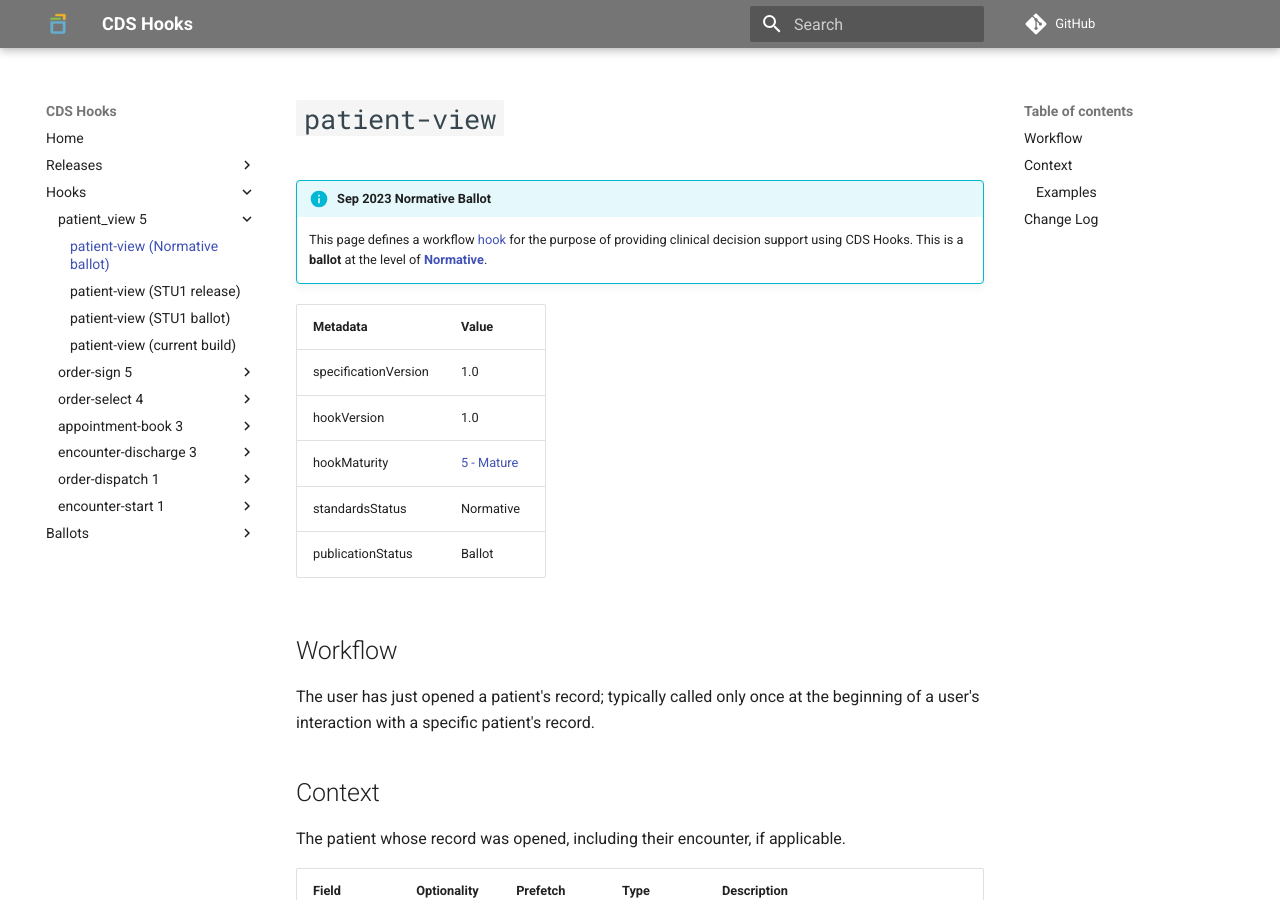
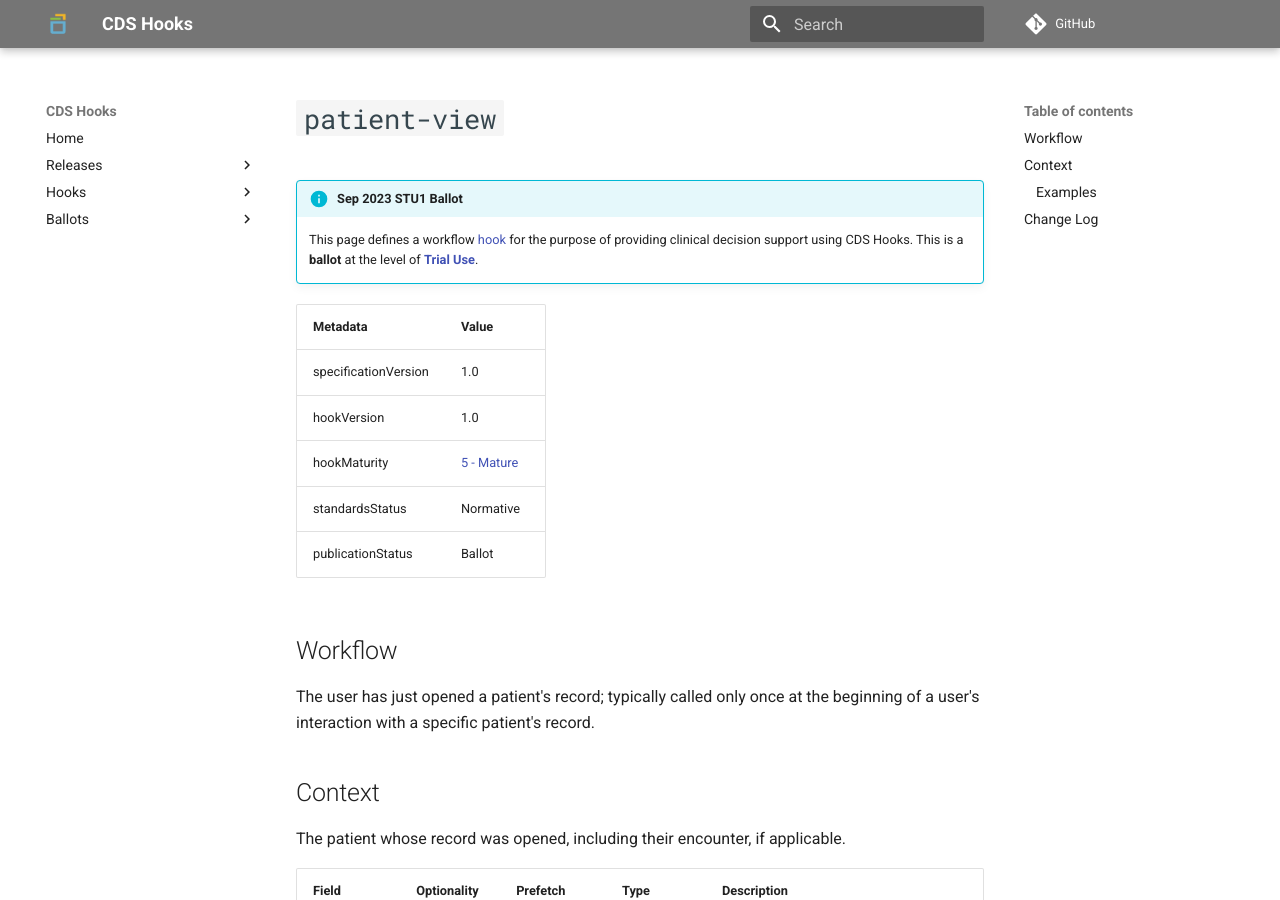
Before and after one commit to HL7/cds-hooks-hl7-site, an MkDocs documentation site: the page built from docs/hooks/patient-view/2023SepSTU1Ballot/patient-view.md, in a window 1280 px wide and 900 px high. Built offline with MkDocs 1.6.1 and Material for MkDocs 9.7.7, drawn with Linux system fonts in a browser that asks for light colours; comment, search, counter and statistics services are not loaded.

Commit message:
Updated patient view ballot status to trial use, not normative

```diff
--- a/docs/ballots/2023Sep/index.md
+++ b/docs/ballots/2023Sep/index.md
@@ -8,7 +8,7 @@
 
 The September 2023 ballot period is open from August 4th, 2023 through September 4th, 2023. The September 2023 ballot includes the library of CDS Hooks, most of which have never before been balloted. Specifically:
 
-* [`patient-view` ballot at Normative](/hooks/patient-view/2023SepNormativeBallot/patient-view/), previously at maturity level 5 - Mature.
+* [`patient-view` ballot at Trial Use, maturity level 5](/hooks/patient-view/2023SepSTU1Ballot/patient-view/), previously at maturity level 5 - Mature.
 * [`order-sign` initial ballot at Trial Use, maturity level 5](/hooks/order-sign/2023SepSTU1Ballot/order-sign/)
 * [`order-select` intial ballot at Trial Use, maturity level 4](/hooks/order-select/2023SepSTU1Ballot/order-select/)
 * [`appointment-book` intitial ballot at Trial Use, maturity level 3](/hooks/appointment-book/2023SepSTU1Ballot/appointment-book/)
--- a/docs/hooks/patient-view/2023SepNormativeBallot/patient-view.md
+++ b/docs/hooks/patient-view/2023SepSTU1Ballot/patient-view.md
@@ -1,7 +1,7 @@
 # `patient-view`
 
-!!! info "Sep 2023 Normative Ballot"
-    This page defines a workflow [hook](../../specification/current/#hooks) for the purpose of providing clinical decision support using CDS Hooks. This is a **ballot** at the level of **[Normative](http://hl7.org/fhir/versions.html#std-processs)**.
+!!! info "Sep 2023 STU1 Ballot"
+    This page defines a workflow [hook](../../specification/current/#hooks) for the purpose of providing clinical decision support using CDS Hooks. This is a **ballot** at the level of **[Trial Use](http://hl7.org/fhir/versions.html#std-processs)**.
 
 | Metadata | Value
 | ---- | ----
```
